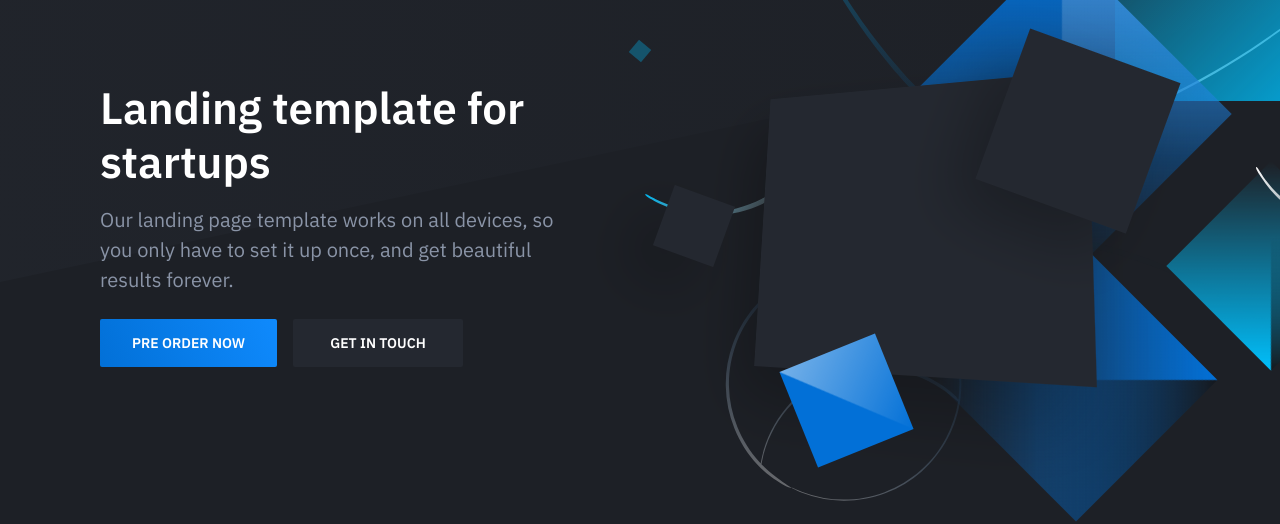
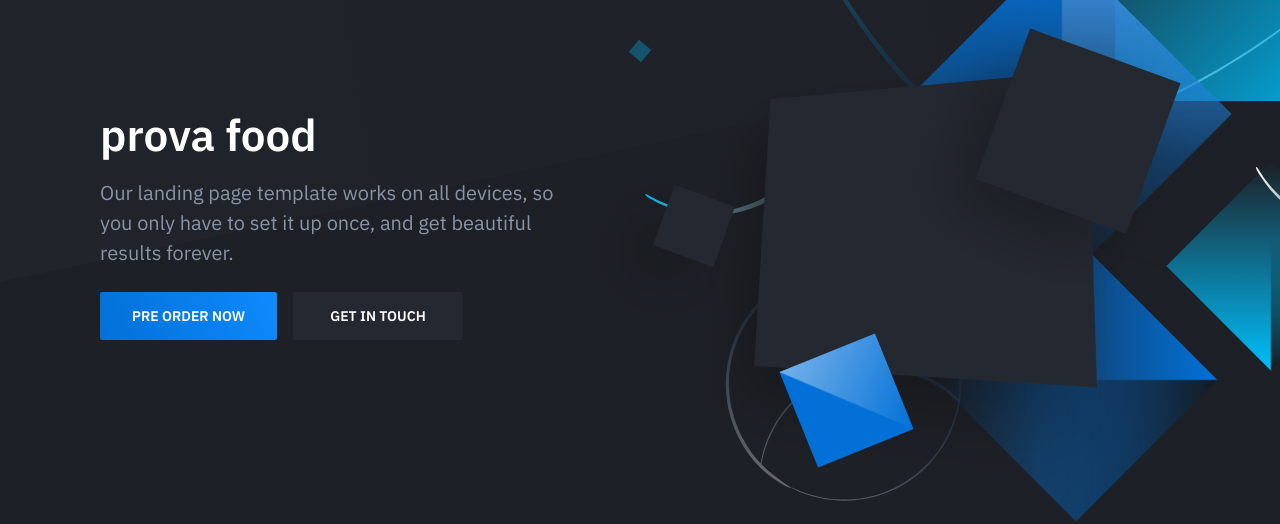
Before and after one commit to FedeBaggio/landingpage, a plain HTML site: page index.html in a window 1280 px wide. Shown: the part 418-942 px from the top of the page. Drawn offline with nearby package versions, Linux system fonts and the light colour scheme.

Commit message:
prova food

```diff
--- a/index.html
+++ b/index.html
@@ -36,7 +36,7 @@
                 <div class="container">
                     <div class="hero-inner">
                         <div class="hero-copy">
-                            <h1 class="hero-title mt-0">Landing template for startups</h1>
+                            <h1 class="hero-title mt-0">prova food</h1>
                             <p class="hero-paragraph">Our landing page template works on all devices, so you only have
                                 to set it up once, and get beautiful results forever.</p>
                             <div class="hero-cta"><a class="button button-primary" href="preorder.html">Pre order
```
Also changed, not shown: getintouch.html (added, +11 -0 lines).
